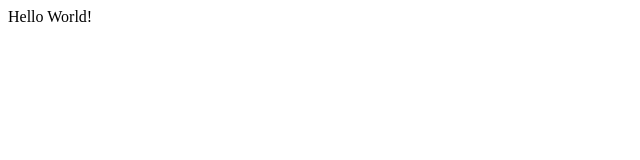
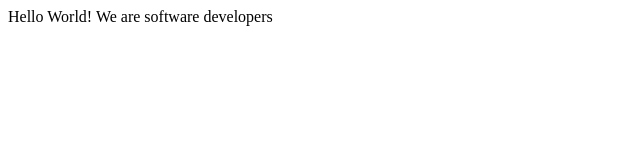
Before and after one commit to Ashnaali3255/trials2, a plain HTML site: page index.html in a window 1280 px wide. Shown: the whole page, without its empty margins (0-640 px from the left). Drawn offline with Linux system fonts and the light colour scheme.

Commit message:
second commit

```diff
--- a/index.html
+++ b/index.html
@@ -9,6 +9,7 @@
   <body>
     <script src="https://cdn.freecodecamp.org/testable-projects-fcc/v1/bundle.js"></script>
     Hello World!
+    We are software developers
     <!--
 
     Hello Camper!
```
